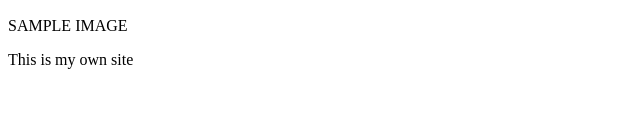
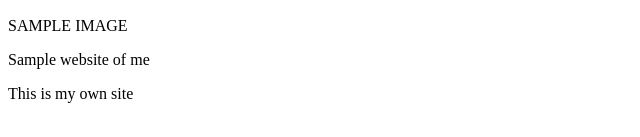
Before and after one commit to REUBAN7104/new, a plain HTML site: page index.html in a window 1280 px wide. Shown: the part 233-370 px from the top of the page, without its empty margins (0-640 px from the left). Drawn offline with Linux system fonts and the light colour scheme.

Commit message:
another line

```diff
--- a/index.html
+++ b/index.html
@@ -9,6 +9,7 @@
     <h1>JEREMIAH REUBAN N</h1>
     <img width="200px" src="image.jpg" alt="">
     <p>SAMPLE IMAGE</p>
+    <p>Sample website of me</p>
     <p>This is my own site</p>
 </body>
 </html>
```
